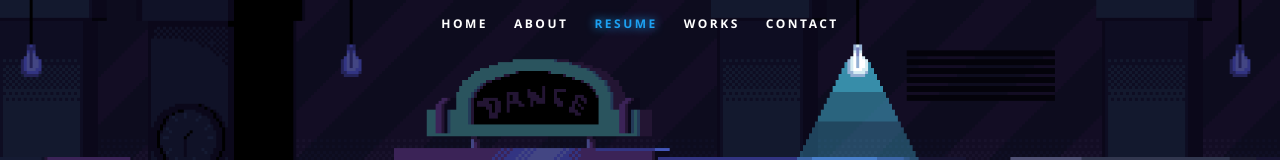
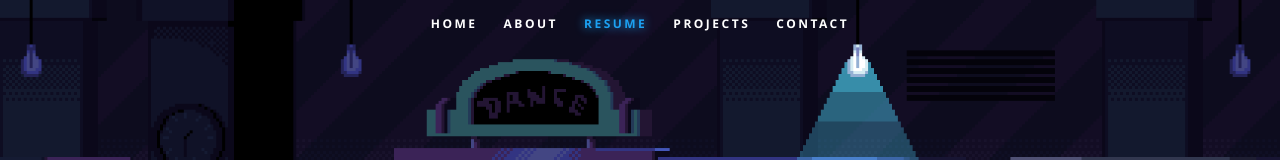
Before and after one commit to OOC9490/online_porfolio, a React (Create React App) app: page / in a window 1280 px wide. Shown: the top 160 px of the page. Built offline with nearby package versions, Linux system fonts and the light colour scheme.

Commit message:
changed 'Works' to 'Projects' in the navbar

```diff
--- a/src/components/header/Header.js
+++ b/src/components/header/Header.js
@@ -14,7 +14,7 @@ export default class Header extends Component{
                 <li className="current"><a className="smoothscroll" href="#home">Home</a></li>
                 <li><a className="smoothscroll" href="#about">About</a></li>
                 <li><a className="smoothscroll" href="#resume">Resume</a></li>
-                <li><a className="smoothscroll" href="#portfolio">Works</a></li>
+                <li><a className="smoothscroll" href="#portfolio">Projects</a></li>
                 <li><a className="smoothscroll" href="#contact">Contact</a></li>
                 </ul> {/* end #nav */}
             </nav> {/* end #nav-wrap */}
```
